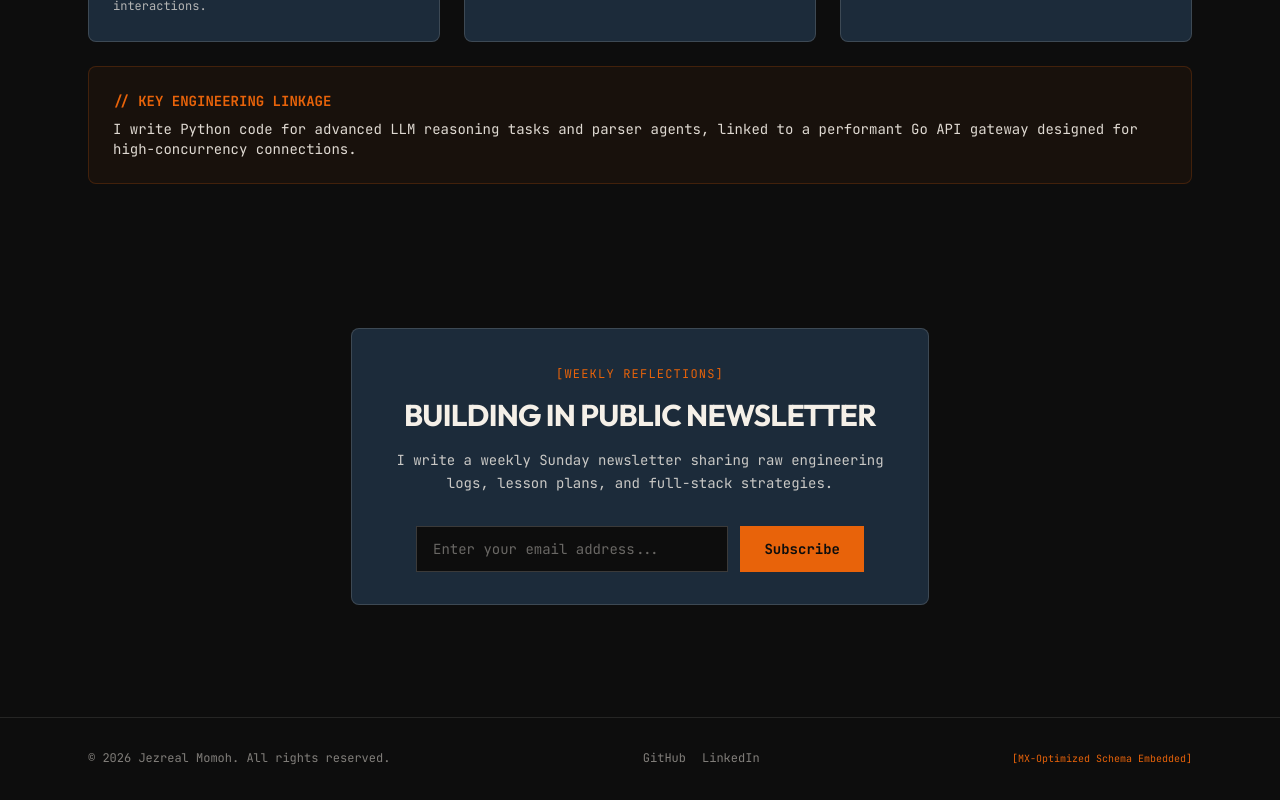
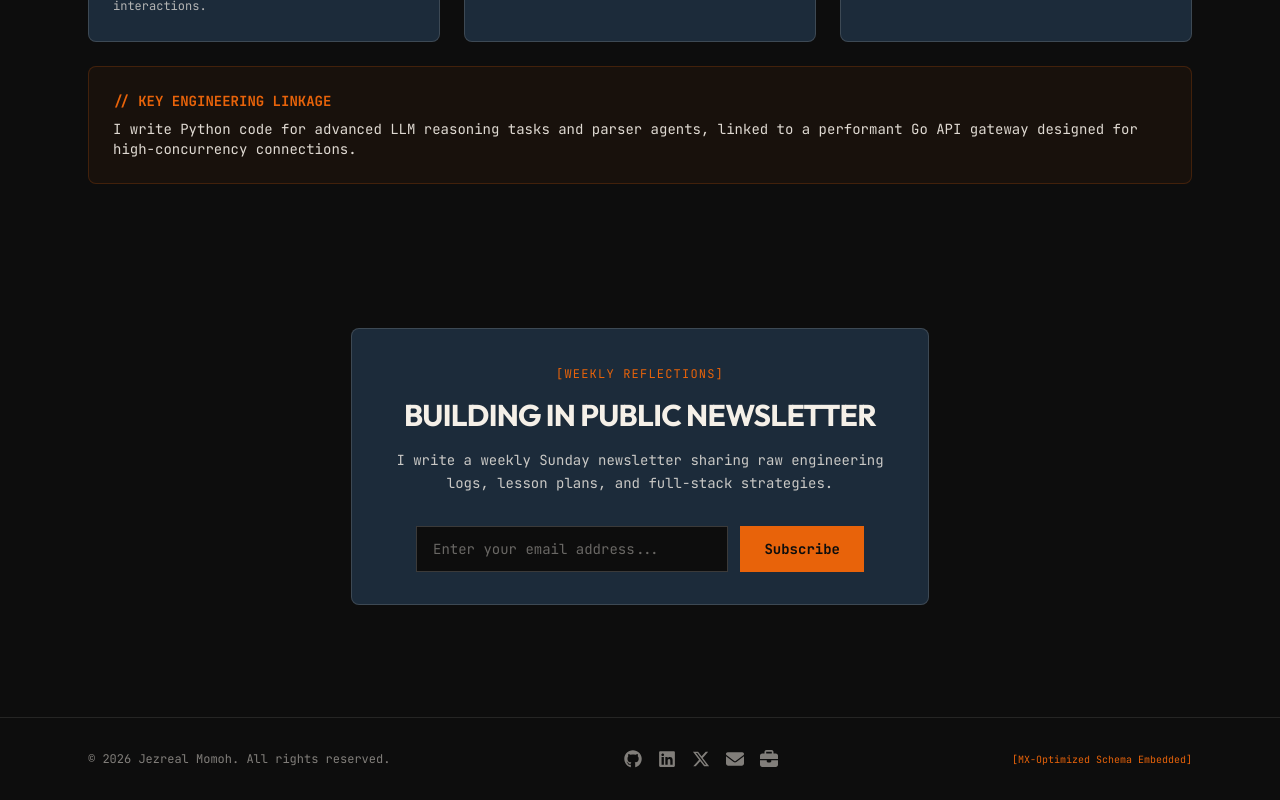
Before and after one commit to jezreal-dev/jezreal-momoh-portfolio, a Next.js app: page / in a window 1280 px wide. Shown: the part 2201-3001 px from the top of the page. Built offline with nearby package versions, Linux system fonts and the light colour scheme; no server answers.

Commit message:
fix: update footer links and schema URLs

```diff
--- a/src/components/Footer.tsx
+++ b/src/components/Footer.tsx
@@ -1,5 +1,5 @@
 import React from "react";
-
+import { FaGithub, FaLinkedin, FaXTwitter, FaEnvelope, FaBriefcase } from "react-icons/fa6";
 /**
  * Footer Component
  *
@@ -21,10 +21,11 @@ export default function Footer() {
     "@type": "Person",
     "name": "Jezreal Momoh",
     "jobTitle": "AI & Software Full-Stack Engineer",
-    "url": "https://jezreal.dev",
+    "url": "https://jezrealmomoh.vercel.app",
     "sameAs": [
-      "https://github.com/jezrealdev",
-      "https://linkedin.com/in/jezreal-momoh"
+      "https://github.com/jezreal-dev",
+      "https://www.linkedin.com/in/jezreal-momoh/",
+      "https://x.com/laerzej_m"
     ]
   };
 
@@ -36,12 +37,21 @@ export default function Footer() {
           &copy; {currentYear} Jezreal Momoh. All rights reserved.
         </div>
         {/* Social Links */}
-        <div className="flex gap-4">
-          <a href="https://github.com/jezrealdev" target="_blank" rel="noopener noreferrer" className="hover:text-forge-accent">
-            GitHub
+        <div className="flex gap-4 text-lg">
+          <a href="https://github.com/jezreal-dev" target="_blank" rel="noopener noreferrer" className="hover:text-forge-accent" aria-label="GitHub">
+            <FaGithub />
           </a>
-          <a href="https://linkedin.com/in/jezreal-momoh" target="_blank" rel="noopener noreferrer" className="hover:text-forge-accent">
-            LinkedIn
+          <a href="https://www.linkedin.com/in/jezreal-momoh/" target="_blank" rel="noopener noreferrer" className="hover:text-[#0A66C2]" aria-label="LinkedIn">
+            <FaLinkedin />
+          </a>
+          <a href="https://x.com/laerzej_m" target="_blank" rel="noopener noreferrer" className="hover:text-white" aria-label="Twitter/X">
+            <FaXTwitter />
+          </a>
+          <a href="mailto:jezreelmomoh1234@gmail.com" className="hover:text-[#EA4335]" aria-label="Personal Email">
+            <FaEnvelope />
+          </a>
+          <a href="mailto:jezreelglobal@gmail.com" className="hover:text-[#EA4335]" aria-label="Work Email">
+            <FaBriefcase />
           </a>
         </div>
         {/* MX Indicator */}
```
